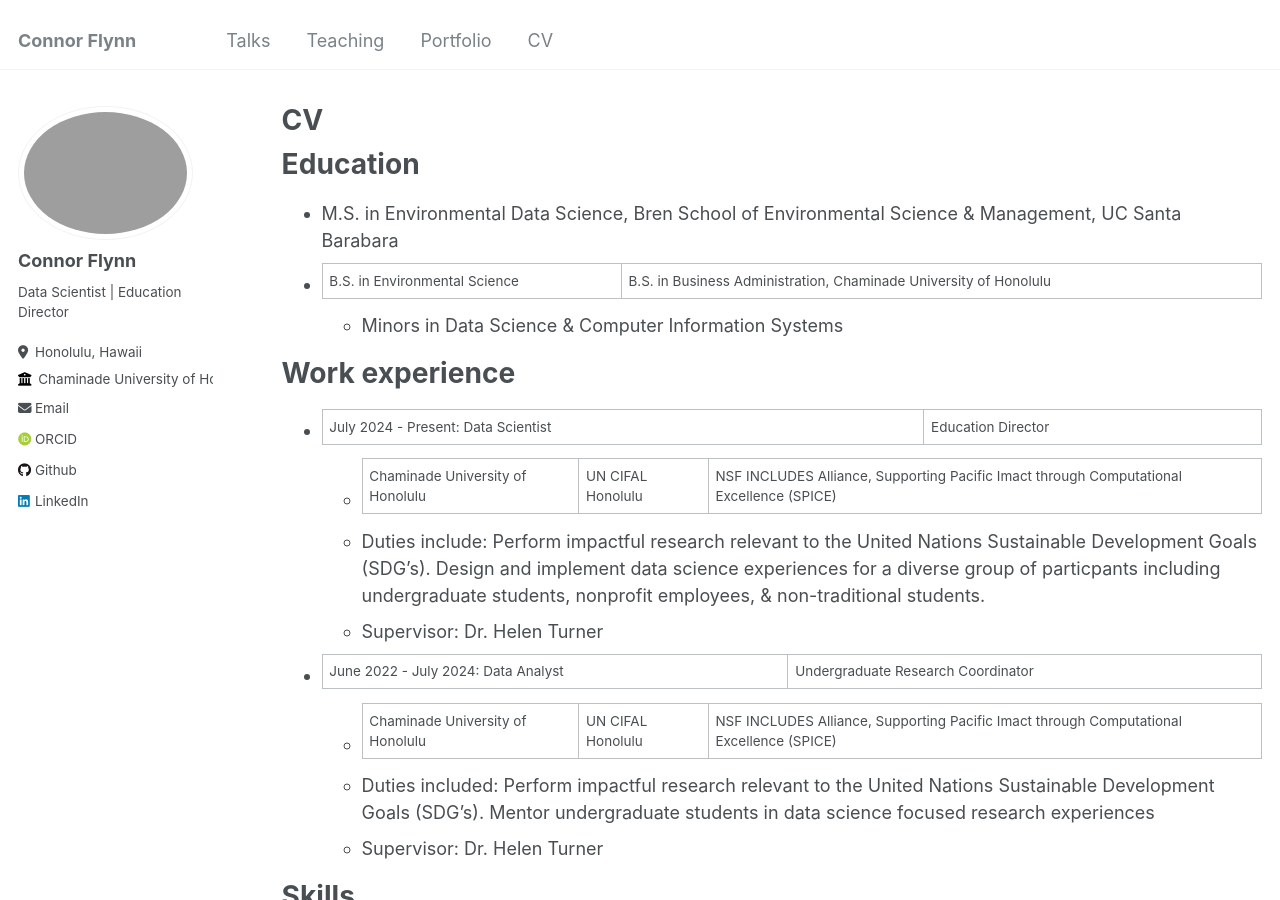
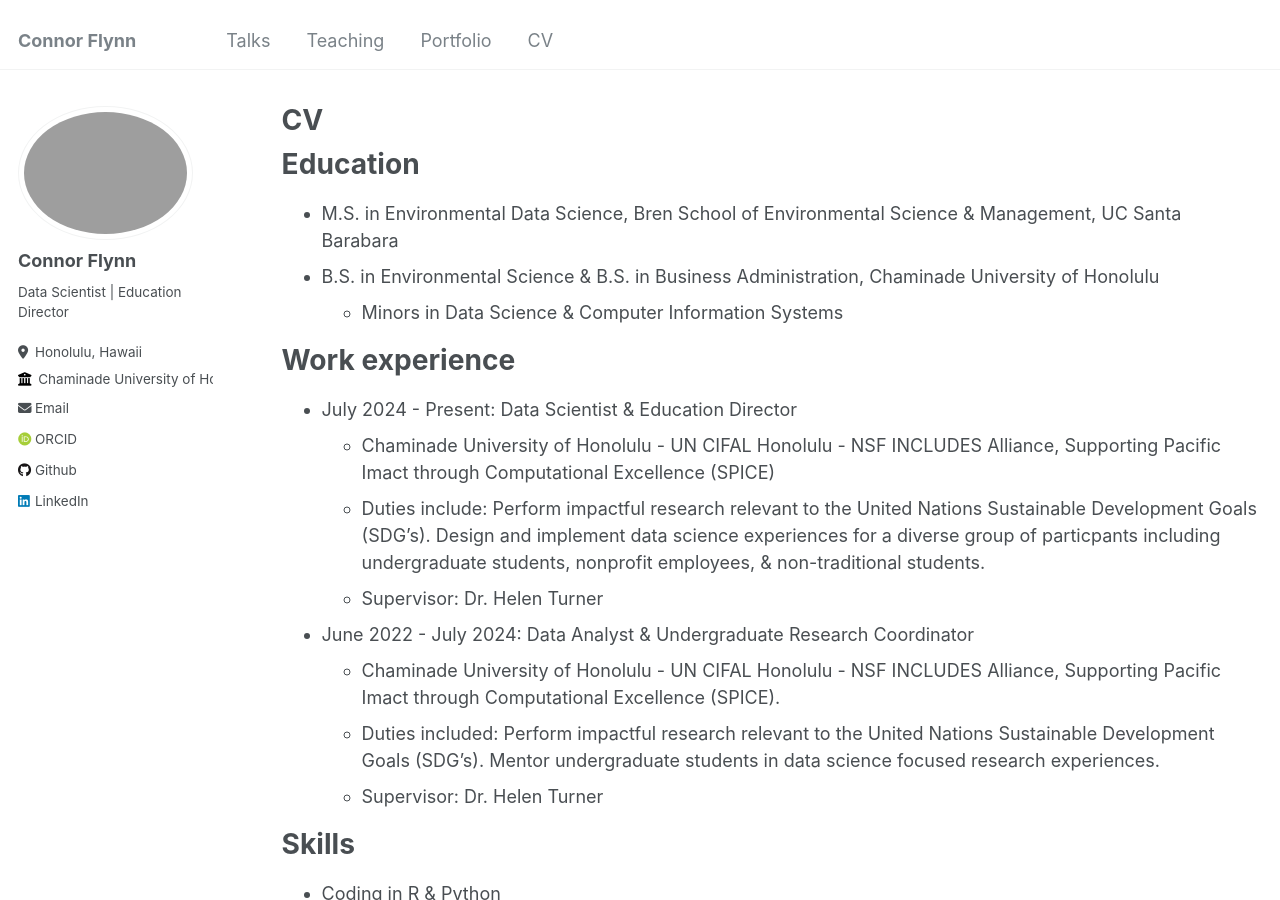
Before and after one commit to ConnorFlynn/ConnorFlynn.github.io, a Jekyll site: the page built from _pages/cv.md, in a window 1280 px wide and 900 px high. Built offline with Jekyll 4.4.1, drawn with Linux system fonts in a browser that asks for light colours; some web fonts are replaced.

Commit message:
Update cv.md

```diff
--- a/_pages/cv.md
+++ b/_pages/cv.md
@@ -12,19 +12,19 @@ redirect_from:
 Education
 ======
 * M.S. in Environmental Data Science, Bren School of Environmental Science & Management, UC Santa Barabara
-* B.S. in Environmental Science | B.S. in Business Administration, Chaminade University of Honolulu
+* B.S. in Environmental Science & B.S. in Business Administration, Chaminade University of Honolulu
   * Minors in Data Science & Computer Information Systems
 
 Work experience
 ======
-* July 2024 - Present: Data Scientist | Education Director
-  * Chaminade University of Honolulu | UN CIFAL Honolulu | NSF INCLUDES Alliance, Supporting Pacific Imact through Computational Excellence (SPICE)
+* July 2024 - Present: Data Scientist & Education Director
+  * Chaminade University of Honolulu - UN CIFAL Honolulu - NSF INCLUDES Alliance, Supporting Pacific Imact through Computational Excellence (SPICE)
   * Duties include: Perform impactful research relevant to the United Nations Sustainable Development Goals (SDG's). Design and implement data science experiences for a diverse group of particpants including undergraduate students, nonprofit employees, & non-traditional students.
   * Supervisor: Dr. Helen Turner
 
-* June 2022 - July 2024: Data Analyst | Undergraduate Research Coordinator
-  * Chaminade University of Honolulu | UN CIFAL Honolulu | NSF INCLUDES Alliance, Supporting Pacific Imact through Computational Excellence (SPICE)
-  * Duties included: Perform impactful research relevant to the United Nations Sustainable Development Goals (SDG's). Mentor undergraduate students in data science focused research experiences
+* June 2022 - July 2024: Data Analyst & Undergraduate Research Coordinator
+  * Chaminade University of Honolulu - UN CIFAL Honolulu - NSF INCLUDES Alliance, Supporting Pacific Imact through Computational Excellence (SPICE).
+  * Duties included: Perform impactful research relevant to the United Nations Sustainable Development Goals (SDG's). Mentor undergraduate students in data science focused research experiences.
   * Supervisor: Dr. Helen Turner
 
 Skills
```
